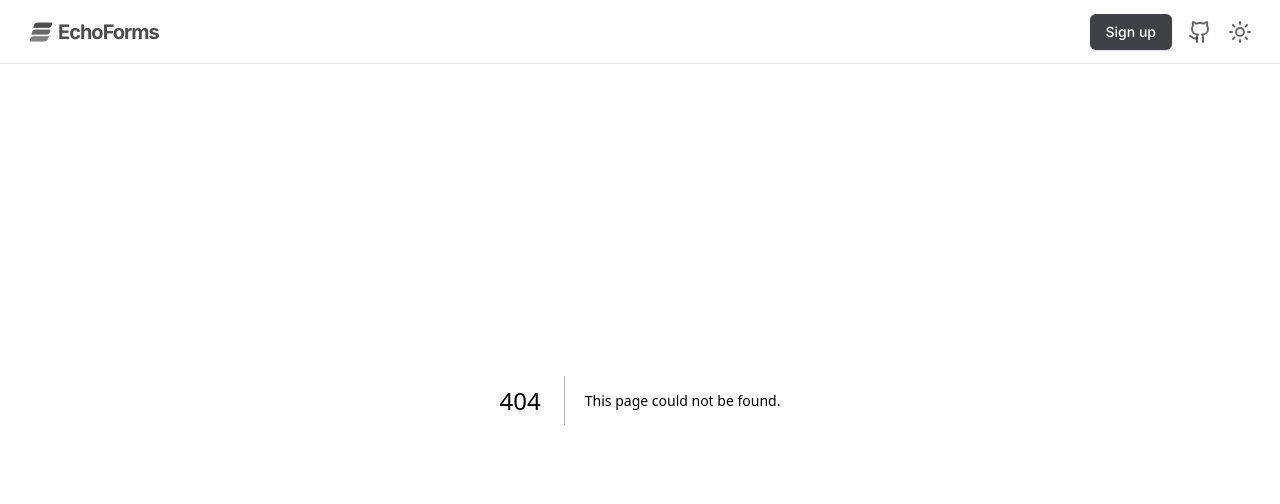
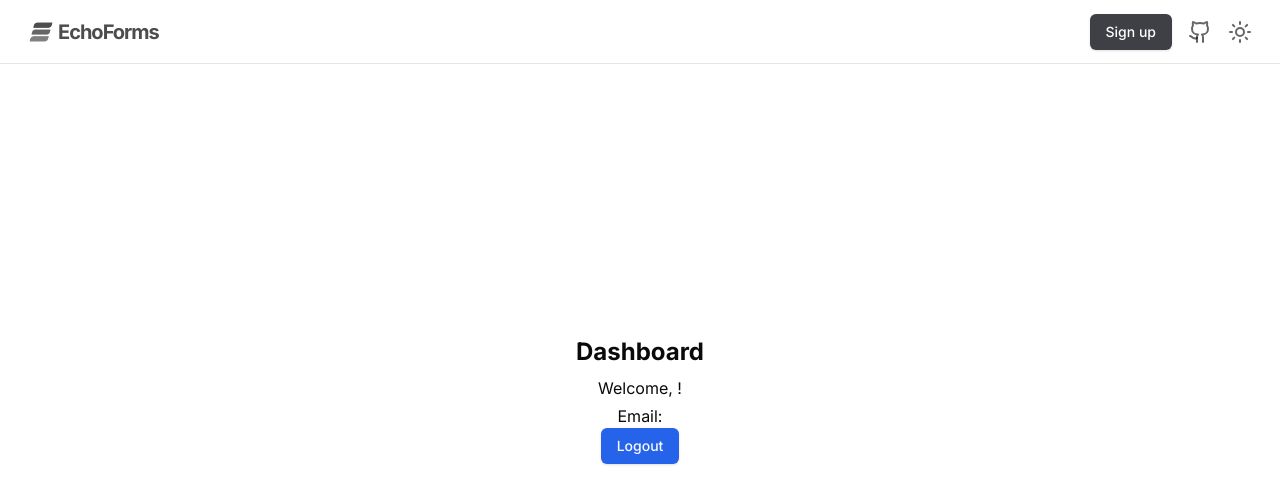
Before and after one commit to 10xshivam/EchoForms, a Next.js app: page /dashboard in a window 1280 px wide. Before the commit this address had no page. Shown: the top 504 px of the page. Built offline with nearby package versions, Linux system fonts and the light colour scheme; no server answers.

Commit message:
Enhance signup and dashboard pages with improved layout and authentication middleware adjustments

```diff
--- a/src/app/auth/signup/page.tsx
+++ b/src/app/auth/signup/page.tsx
@@ -34,9 +34,9 @@ export default function SignupPage() {
   };
 
   return (
-    <div>
+    <div className="w-full min-h-screen flex flex-col justify-center items-center">
       <h2>Signup</h2>
-      <form onSubmit={handleSubmit}>
+      <form onSubmit={handleSubmit} className="flex flex-col justify-center items-center">
         <input type="text" placeholder="Name" onChange={(e) => setForm({ ...form, name: e.target.value })} />
         <input type="email" placeholder="Email" onChange={(e) => setForm({ ...form, email: e.target.value })} />
         <input type="password" placeholder="Password" onChange={(e) => setForm({ ...form, password: e.target.value })} />
--- /dev/null
+++ b/src/app/dashboard/page.tsx
@@ -0,0 +1,23 @@
+"use client"
+
+import { Button } from "@/components/ui/button";
+import { signOut, useSession } from "next-auth/react";
+
+export default function Dashboard() {
+  const { data: session } = useSession()
+
+
+  return (
+    <div className="flex flex-col items-center justify-center min-h-screen">
+      <h1 className="text-2xl font-bold">Dashboard</h1>
+      <p className="mt-2">Welcome, {session?.user?.name}!</p>
+      <p className="mt-1">Email: {session?.user?.email}</p>
+      <Button
+        className="bg-blue-600 hover:bg-blue-700"
+        onClick={() => signOut()}
+      >
+        Logout
+      </Button>
+    </div>
+  );
+}
--- a/src/middleware.ts
+++ b/src/middleware.ts
@@ -5,17 +5,17 @@ export async function middleware(request: NextRequest) {
   const token = await getToken({ req: request, secret: process.env.NEXTAUTH_SECRET });
   const url = request.nextUrl;
 
-  if (token && (url.pathname.startsWith("/sign-in") || url.pathname.startsWith("/sign-up"))) {
+  if (token && (url.pathname.startsWith("/auth/signup") || url.pathname.startsWith("/sign-up"))) {
     return NextResponse.redirect(new URL("/dashboard", request.url));
   }
 
   if (!token && url.pathname.startsWith("/dashboard")) {
-    return NextResponse.redirect(new URL("/sign-in", request.url));
+    return NextResponse.redirect(new URL("/auth/signup", request.url));
   }
 
   return NextResponse.next();
 }
 
 export const config = {
-  matcher: ["/sign-in", "/sign-up", "/dashboard/:path*"],
+  matcher: ["/auth:path*", "/dashboard/:path*"],
 };
```
